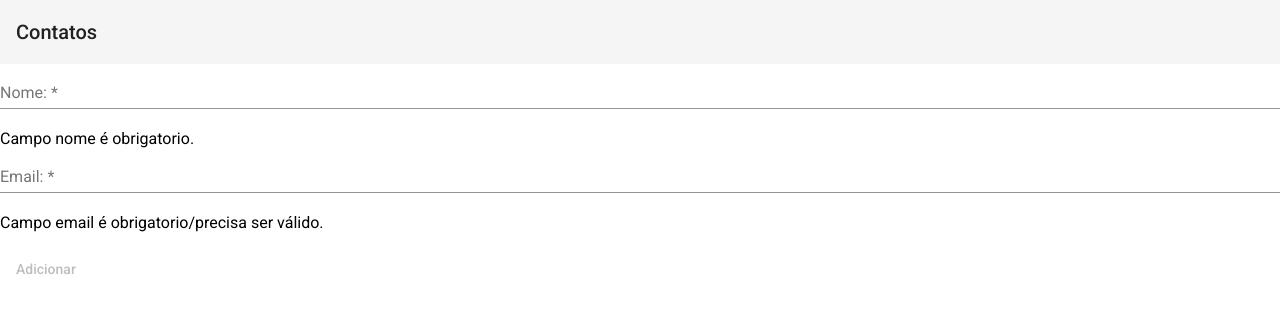
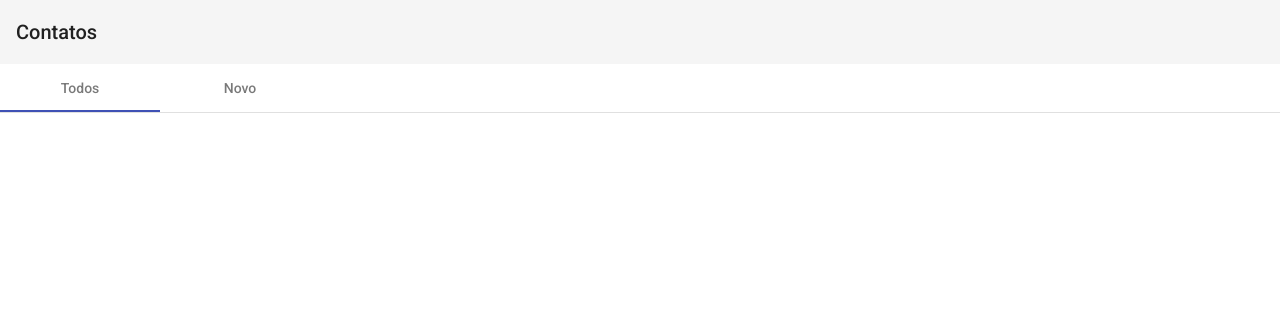
Before and after one commit to fred1895/front-agenda-angular, an Angular app: page / in a window 1280 px wide. Shown: the top 312 px of the page. Built offline with nearby package versions, Linux system fonts and the light colour scheme.

Commit message:
Melhorando layout

```diff
--- a/src/app/contato/contato.component.css
+++ b/src/app/contato/contato.component.css
@@ -1,3 +1,6 @@
 .full-width {
     width: 100%;
 }
+.half-width {
+    width: 50%;
+}
--- a/src/app/contato/contato.component.html
+++ b/src/app/contato/contato.component.html
@@ -1,6 +1,12 @@
 <mat-toolbar>
     <span>Contatos</span>
 </mat-toolbar>
+
+<mat-tab-group>
+    <mat-tab label="Todos"> </mat-tab>
+    <mat-tab label="Novo">
+        <mat-card class="half-width">
+            <mat-card-title>Novo contato</mat-card-title>
             <form [formGroup]="formulario" (ngSubmit)="submit()">
                 <mat-form-field class="full-width">
                     <mat-label>Nome:</mat-label>
@@ -21,3 +27,6 @@
                     Adicionar
                 </button>
             </form>
+        </mat-card>
+     </mat-tab>
+</mat-tab-group>
```
Also changed, not shown: src/app/app.module.ts (+11 -3 lines). Lines whose indentation alone changed are shown as unchanged.
